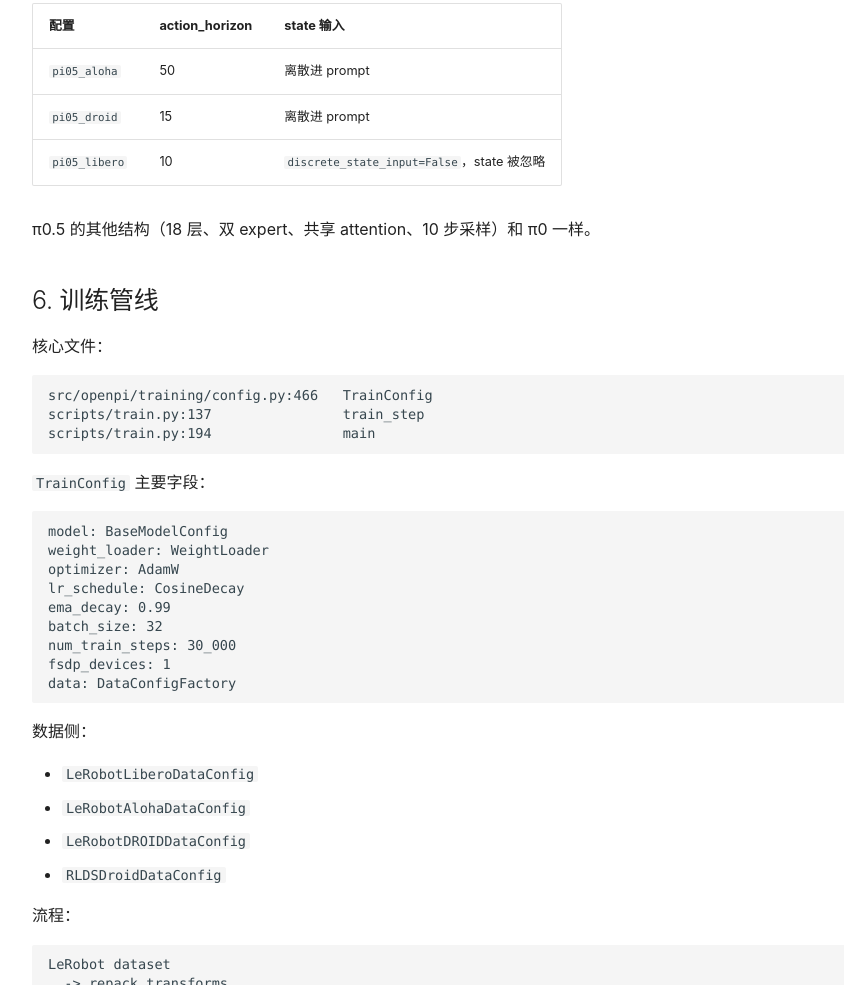
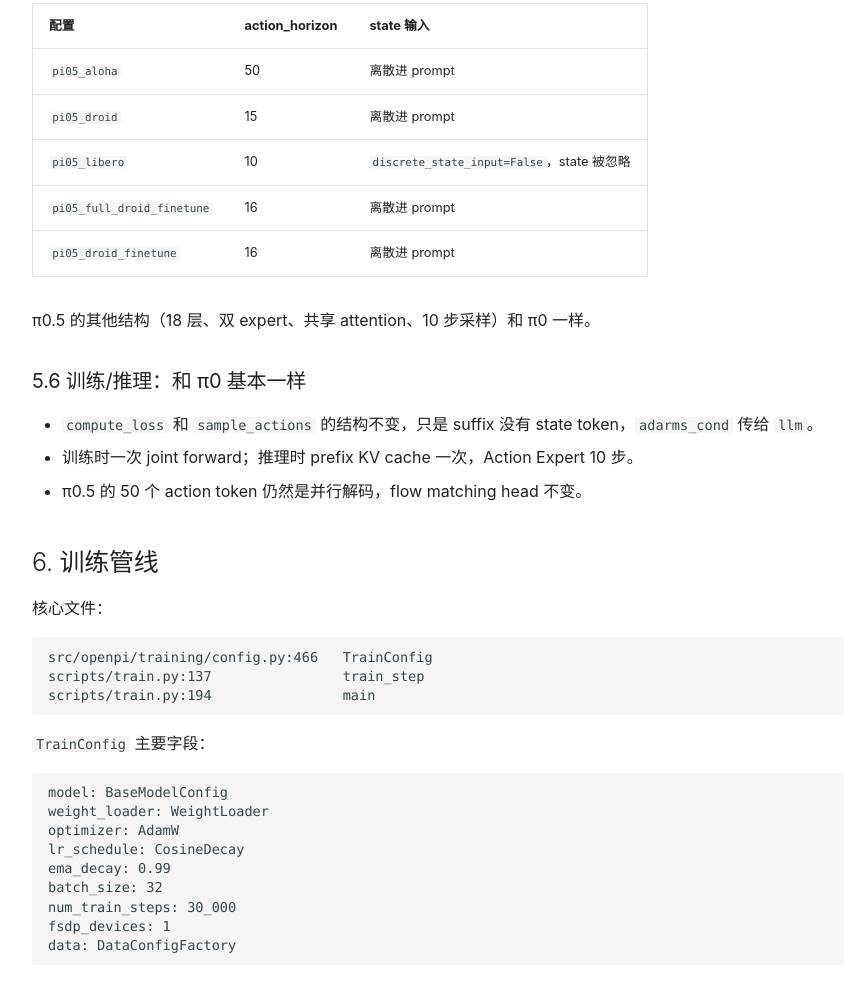
Before and after one commit to xingdong1111-creator/Action_wiki, a plain HTML site: page 大模型/openpi/index.html in a window 1280 px wide. Shown: the part 8920-9905 px from the top of the page, without its empty margins (118-962 px from the left). Drawn offline with nearby package versions, Linux system fonts and the light colour scheme.

Commit message:
Document pi05 configs and train/infer parity

```diff
--- a/大模型/openpi/index.html
+++ b/大模型/openpi/index.html
@@ -316,9 +316,18 @@ total  = 1018</code></pre>
 <tr><td><code>pi05_aloha</code></td><td>50</td><td>离散进 prompt</td></tr>
 <tr><td><code>pi05_droid</code></td><td>15</td><td>离散进 prompt</td></tr>
 <tr><td><code>pi05_libero</code></td><td>10</td><td><code>discrete_state_input=False</code>，state 被忽略</td></tr>
+<tr><td><code>pi05_full_droid_finetune</code></td><td>16</td><td>离散进 prompt</td></tr>
+<tr><td><code>pi05_droid_finetune</code></td><td>16</td><td>离散进 prompt</td></tr>
 </tbody>
 </table>
 <p>π0.5 的其他结构（18 层、双 expert、共享 attention、10 步采样）和 π0 一样。</p>
+
+<h3 id="pi05-train-infer">5.6 训练/推理：和 π0 基本一样</h3>
+<ul>
+<li><code>compute_loss</code> 和 <code>sample_actions</code> 的结构不变，只是 suffix 没有 state token，<code>adarms_cond</code> 传给 <code>llm</code>。</li>
+<li>训练时一次 joint forward；推理时 prefix KV cache 一次，Action Expert 10 步。</li>
+<li>π0.5 的 50 个 action token 仍然是并行解码，flow matching head 不变。</li>
+</ul>
 
 <h2 id="training">6. 训练管线</h2>
 <p>核心文件：</p>
```
